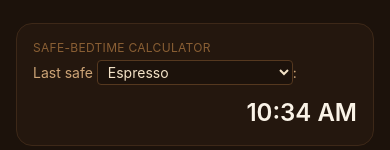
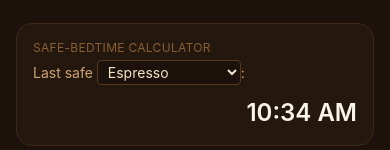
Before and after one commit to mohammed-bfaisal/caffeine-curve, a React (Vite) app: page / in a window 390 px wide. Shown: the part 373-523 px from the top of the page. Built offline with nearby package versions, Linux system fonts and the light colour scheme.

Commit message:
Tighten header and safe-bedtime card layout for narrow viewports

```diff
--- a/src/components/Header.tsx
+++ b/src/components/Header.tsx
@@ -12,7 +12,9 @@ export function Header({ onOpenSettings, onLogDrink }: HeaderProps) {
           <h1 className="text-lg font-semibold text-espresso-50 sm:text-xl">
             Caffeine Curve
           </h1>
-          <p className="text-xs text-espresso-500">A personal caffeine &amp; sleep tracker</p>
+          <p className="truncate text-xs text-espresso-500">
+            A personal caffeine &amp; sleep tracker
+          </p>
         </div>
       </div>
       <div className="flex items-center gap-2">
--- a/src/components/SafeBedtimeCard.tsx
+++ b/src/components/SafeBedtimeCard.tsx
@@ -42,7 +42,7 @@ export function SafeBedtimeCard() {
           <select
             value={presetId}
             onChange={(e) => setPresetId(e.target.value)}
-            className="rounded border border-espresso-700 bg-espresso-950 px-1.5 py-0.5 text-espresso-100"
+            className="max-w-[9rem] rounded border border-espresso-700 bg-espresso-950 px-1.5 py-0.5 text-espresso-100 sm:max-w-none"
           >
             {DRINK_PRESETS.map((option) => (
               <option key={option.id} value={option.id}>
```
